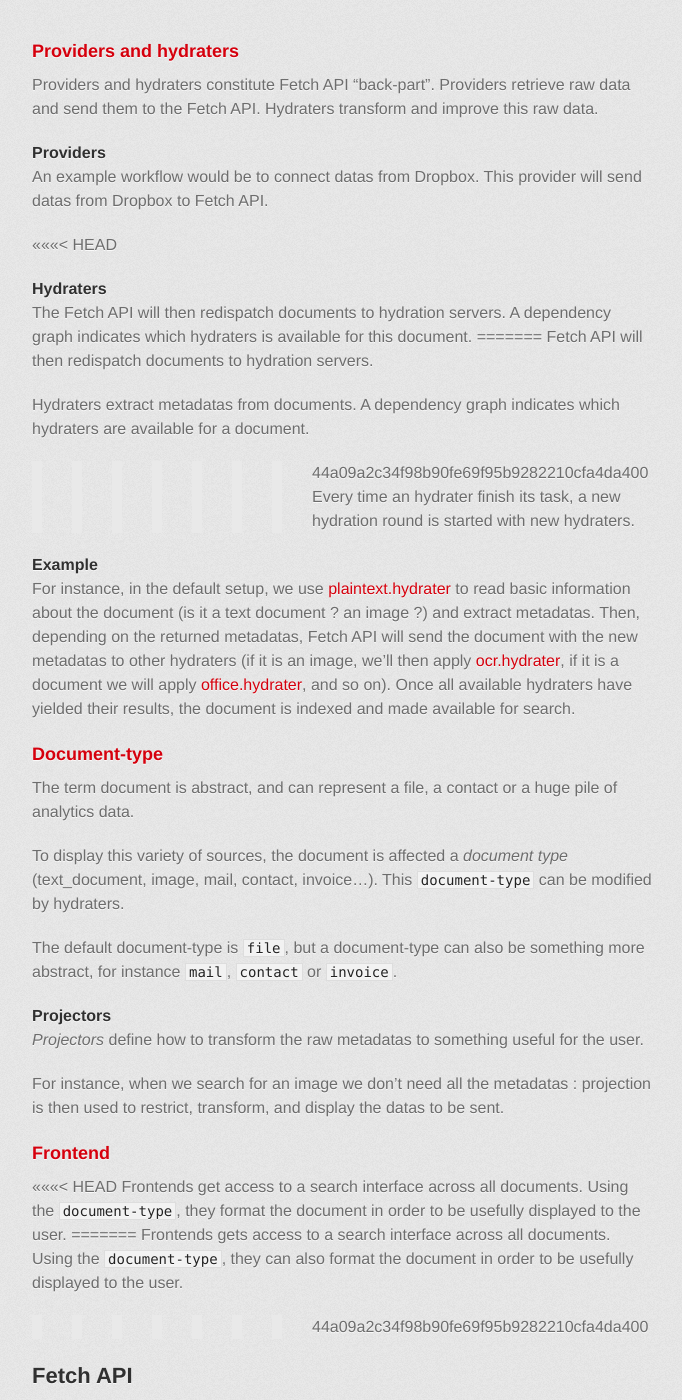
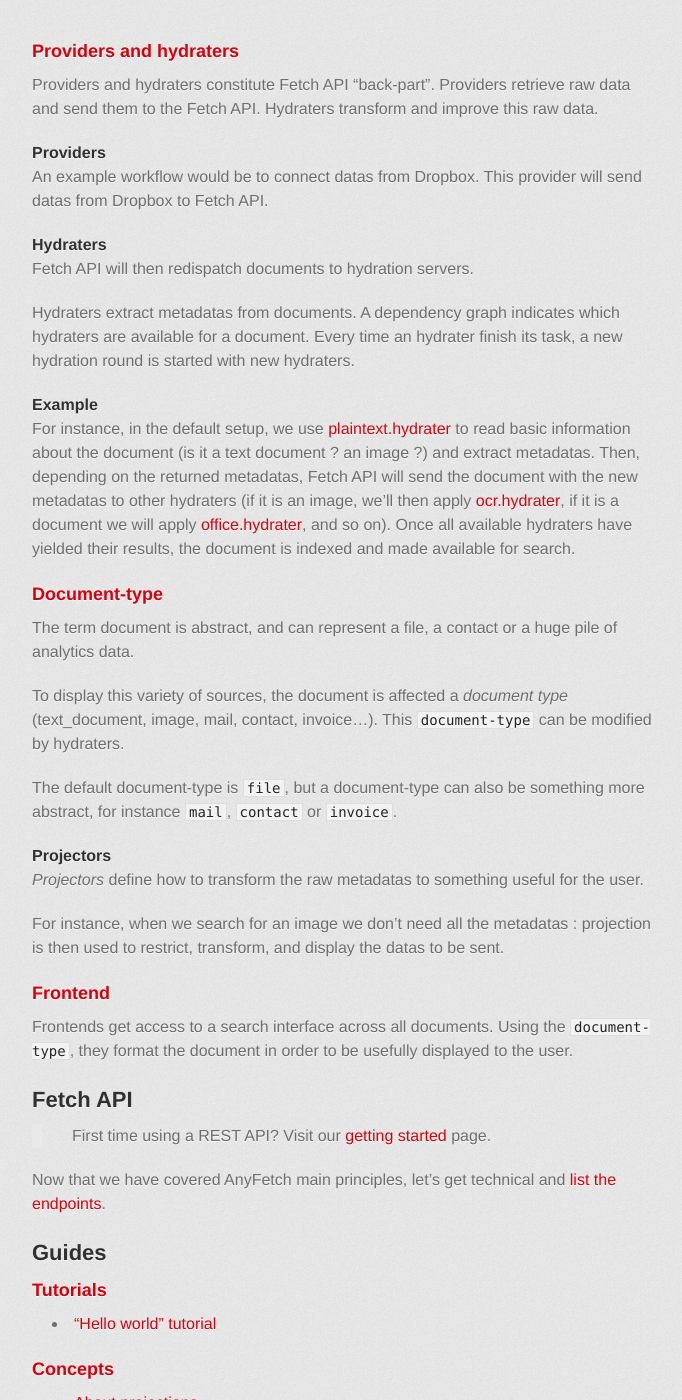
Before and after one commit to AnyFetch/developers.anyfetch.com, a Jekyll site: the page built from index.md, in a window 1280 px wide and 1400 px high, scrolled down 1195 px. Shown: the whole window, without its empty margins (298-980 px from the left). Built offline with Jekyll 4.4.1, drawn with Linux system fonts in a browser that asks for light colours; some web fonts are replaced; Markdown is read by kramdown in place of the engine named in the settings.

Commit message:
Fixed remaining git conflicts

```diff
--- a/index.md
+++ b/index.md
@@ -22,16 +22,11 @@ Hydraters transform and improve this raw data.
 An example workflow would be to connect datas from Dropbox.
 This provider will send datas from Dropbox to Fetch API.
 
-<<<<<<< HEAD
 #### Hydraters
-The Fetch API will then redispatch documents to hydration servers.
-A dependency graph indicates which hydraters is available for this document.
-=======
 Fetch API will then redispatch documents to hydration servers.
 
 Hydraters extract metadatas from documents.
 A dependency graph indicates which hydraters are available for a document.
->>>>>>> 44a09a2c34f98b90fe69f95b9282210cfa4da400
 Every time an hydrater finish its task, a new hydration round is started with new hydraters.
 
 #### Example
@@ -53,13 +48,8 @@ The default document-type is `file`, but a document-type can also be something m
 For instance, when we search for an image we don't need all the metadatas : projection is then used to restrict, transform, and display the datas to be sent.
 
 ### Frontend
-<<<<<<< HEAD
 Frontends get access to a search interface across all documents.
 Using the `document-type`, they format the document in order to be usefully displayed to the user.
-=======
-Frontends gets access to a search interface across all documents.
-Using the `document-type`, they can also format the document in order to be usefully displayed to the user.
->>>>>>> 44a09a2c34f98b90fe69f95b9282210cfa4da400
 
 Fetch API
 --------------
```
